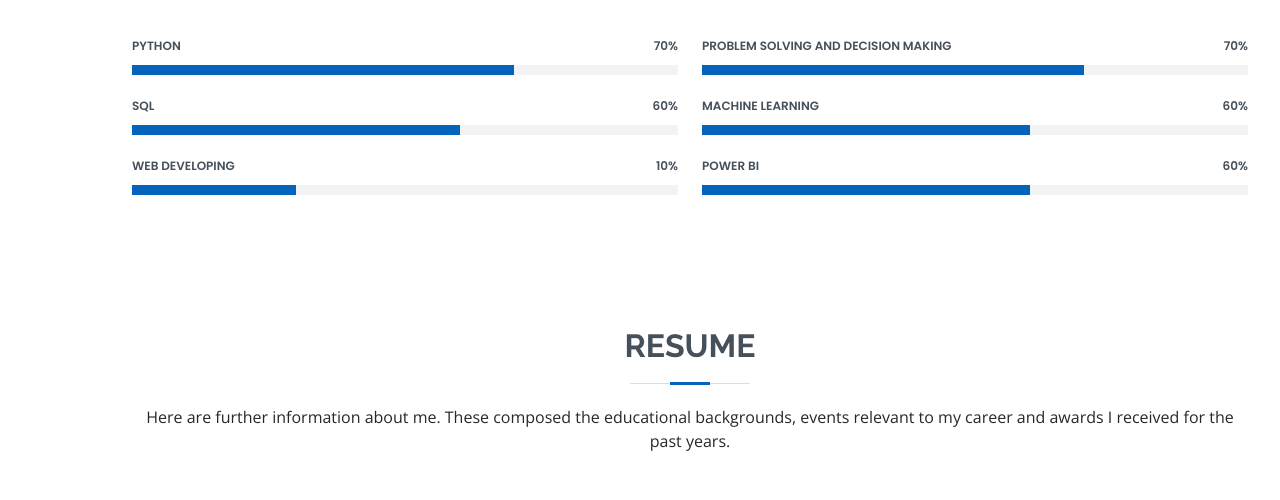
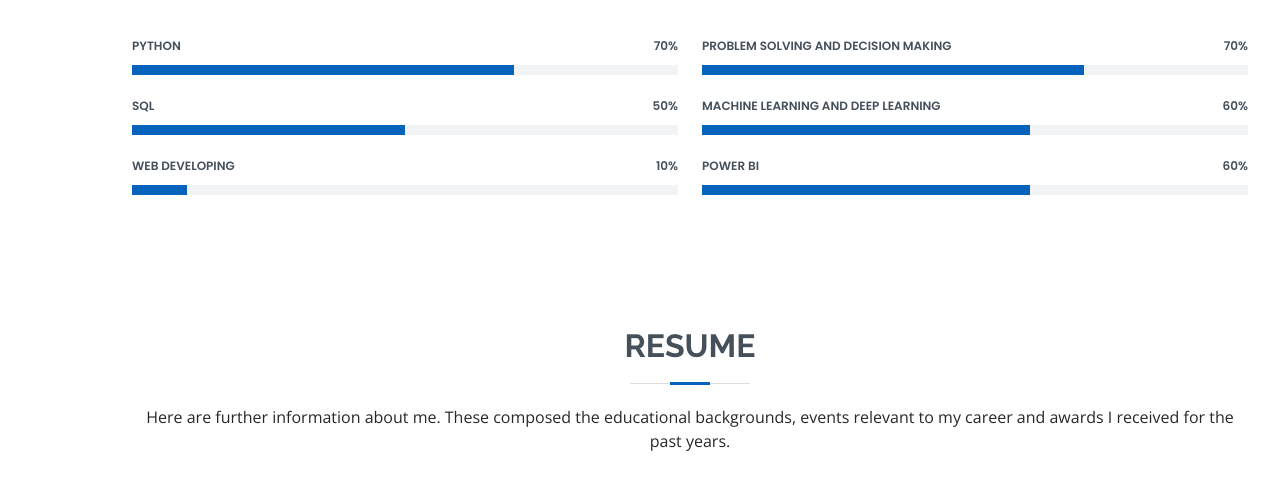
Before and after one commit to SheenaCandel/MyResume, a plain HTML site: page index.html in a window 1280 px wide. Shown: the part 1695-2195 px from the top of the page. Drawn offline with nearby package versions, Linux system fonts and the light colour scheme.

Commit message:
Update index.html

```diff
--- a/index.html
+++ b/index.html
@@ -183,16 +183,16 @@
             </div>
 
             <div class="progress">
-              <span class="skill">SQL <i class="val">60%</i></span>
+              <span class="skill">SQL <i class="val">50%</i></span>
               <div class="progress-bar-wrap">
-                <div class="progress-bar" role="progressbar" aria-valuenow="60" aria-valuemin="0" aria-valuemax="100"></div>
+                <div class="progress-bar" role="progressbar" aria-valuenow="50" aria-valuemin="0" aria-valuemax="100"></div>
               </div>
             </div>
 
             <div class="progress">
               <span class="skill">Web Developing <i class="val">10%</i></span>
               <div class="progress-bar-wrap">
-                <div class="progress-bar" role="progressbar" aria-valuenow="30" aria-valuemin="0" aria-valuemax="100"></div>
+                <div class="progress-bar" role="progressbar" aria-valuenow="10" aria-valuemin="0" aria-valuemax="100"></div>
               </div>
             </div>
 
@@ -208,7 +208,7 @@
             </div>
 
             <div class="progress">
-              <span class="skill">Machine Learning<i class="val">60%</i></span>
+              <span class="skill">Machine Learning and Deep Learning<i class="val">60%</i></span>
               <div class="progress-bar-wrap">
                 <div class="progress-bar" role="progressbar" aria-valuenow="60" aria-valuemin="0" aria-valuemax="100"></div>
               </div>
```
